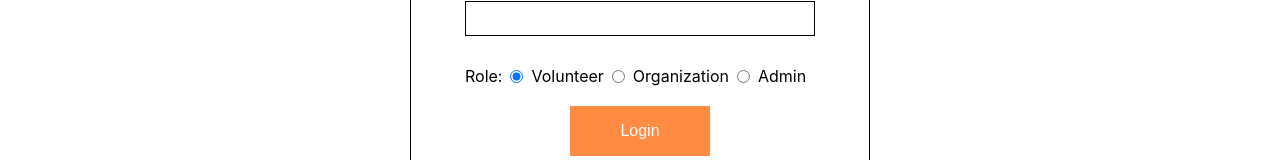
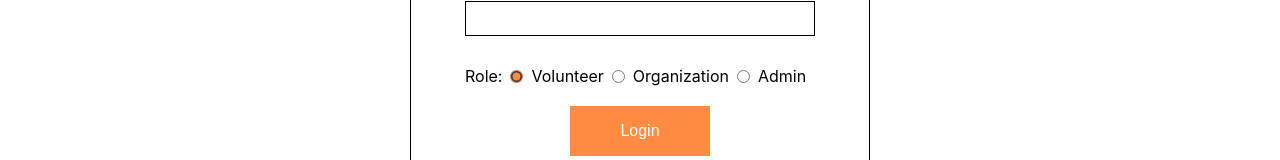
Before and after one commit to avocadomilk6688/Volunteer-Matching-and-Management-System, a React (Vite) app in the folder client/: page / in a window 1280 px wide. Shown: the part 410-570 px from the top of the page. Built offline with nearby package versions, Linux system fonts and the light colour scheme; no server answers.

Commit message:
Fix the Radio button color of Login Page

```diff
--- a/client/src/pages/login_page.css
+++ b/client/src/pages/login_page.css
@@ -33,7 +33,8 @@ form {
     align-items: center;
 }
 
-.email-input input, .password-input input {
+.email-input input,
+.password-input input {
     margin-top: 12px;
     margin-bottom: 30px;
     padding: 4px 10px;
@@ -75,3 +76,7 @@ form {
 .sign-up a {
     color: #FF8C42;
 }
+
+.role-selection input[type="radio"] {
+    accent-color: #FF8C42;
+}
```
Also changed, not shown: 2 other files (tests, documents, lock files or other folders).
